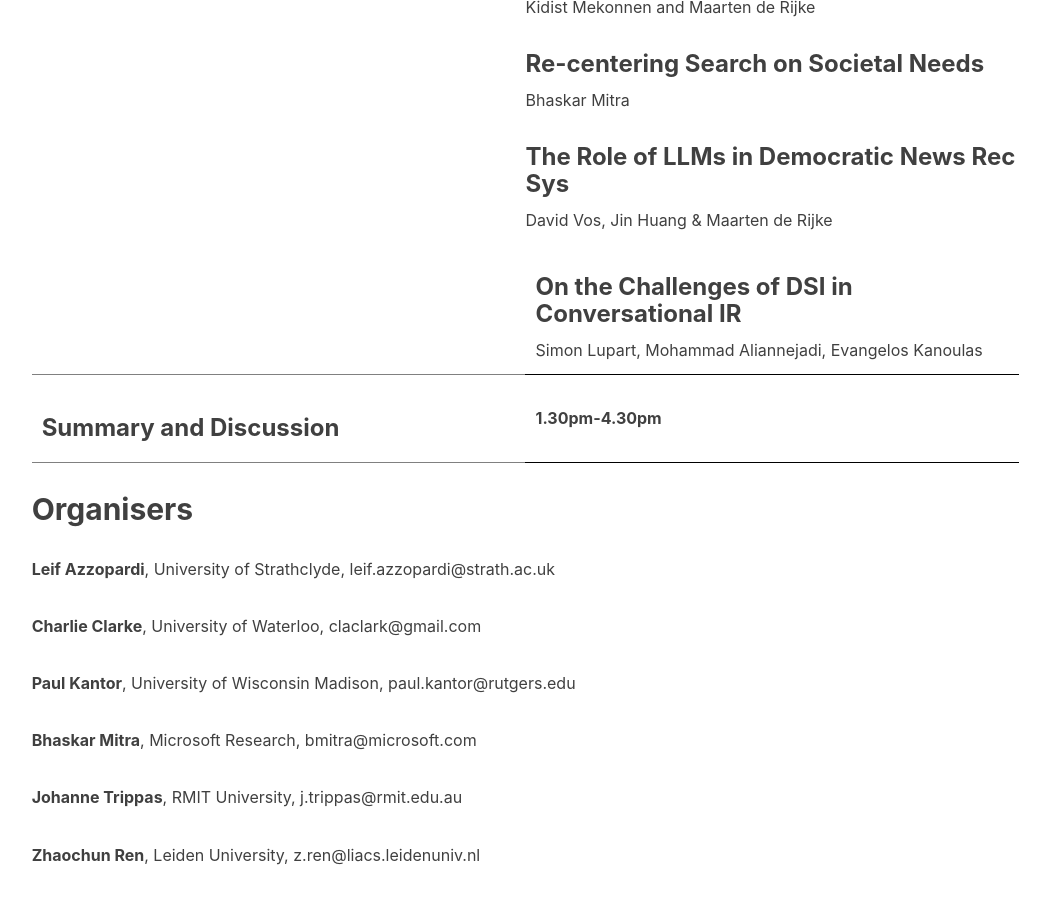
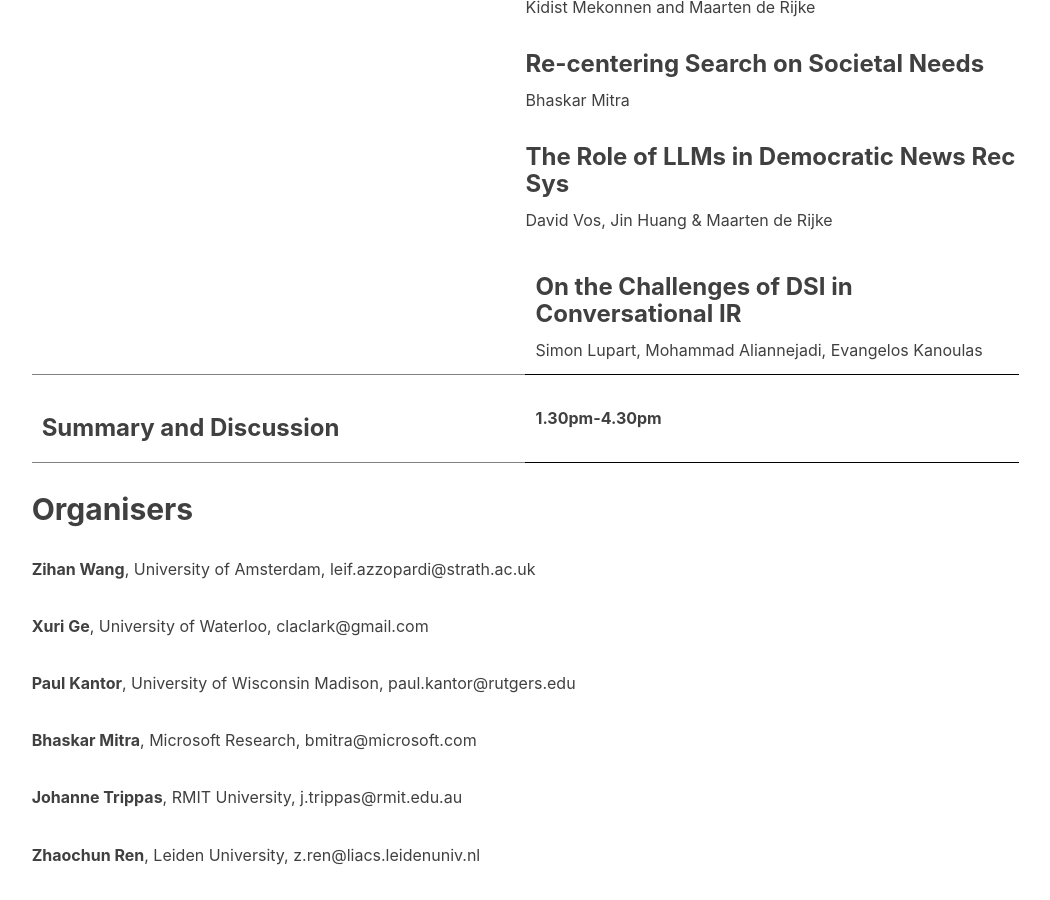
Before and after one commit to R3AG-SIGIR-AP/R3AG-SIGIR-AP.github.io, a Jekyll site: the page built from index.md, in a window 1280 px wide and 900 px high, scrolled down 3992 px. Shown: the whole window, without its empty margins (90-1140 px from the left). Built offline with Jekyll 4.4.1, drawn with Linux system fonts in a browser that asks for light colours; nearby versions of some CDN libraries; our own code applies the rules of GitHub Pages for plain Markdown files.

Commit message:
Initialization

```diff
--- a/index.md
+++ b/index.md
@@ -148,9 +148,9 @@ Workshop: March 24, 2024
 
 ## <a name='Organisers' style="color: inherit; text-decoration: none;"> Organisers </a>
 
-**Leif Azzopardi**, University of Strathclyde, leif.azzopardi@strath.ac.uk
+**Zihan Wang**, University of Amsterdam, leif.azzopardi@strath.ac.uk
 
-**Charlie Clarke**, University of Waterloo, claclark@gmail.com
+**Xuri Ge**, University of Waterloo, claclark@gmail.com
 
 **Paul Kantor**, University of Wisconsin Madison, paul.kantor@rutgers.edu
 
```
